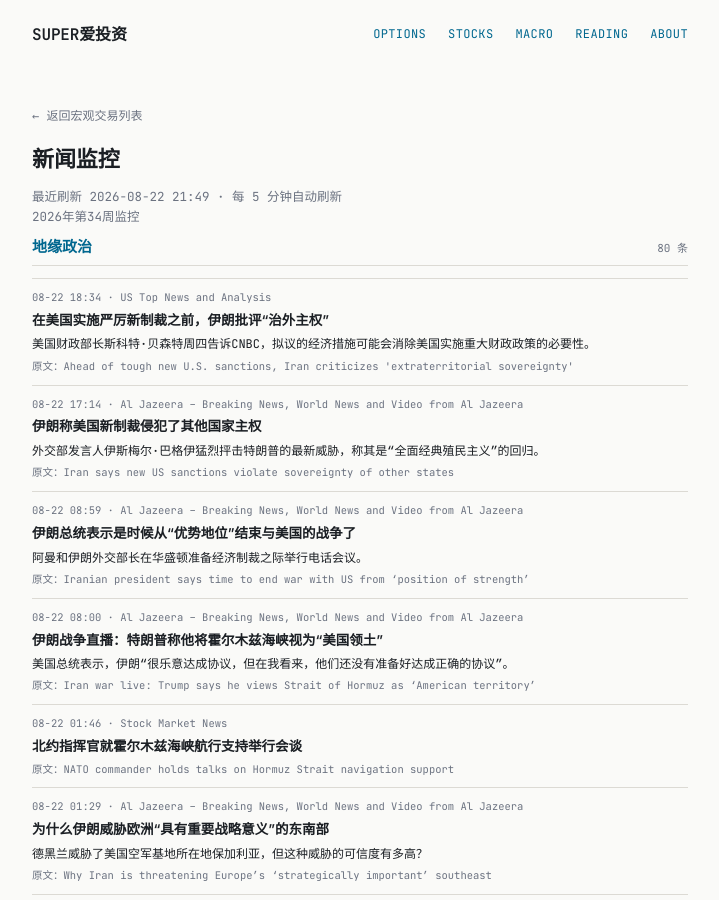
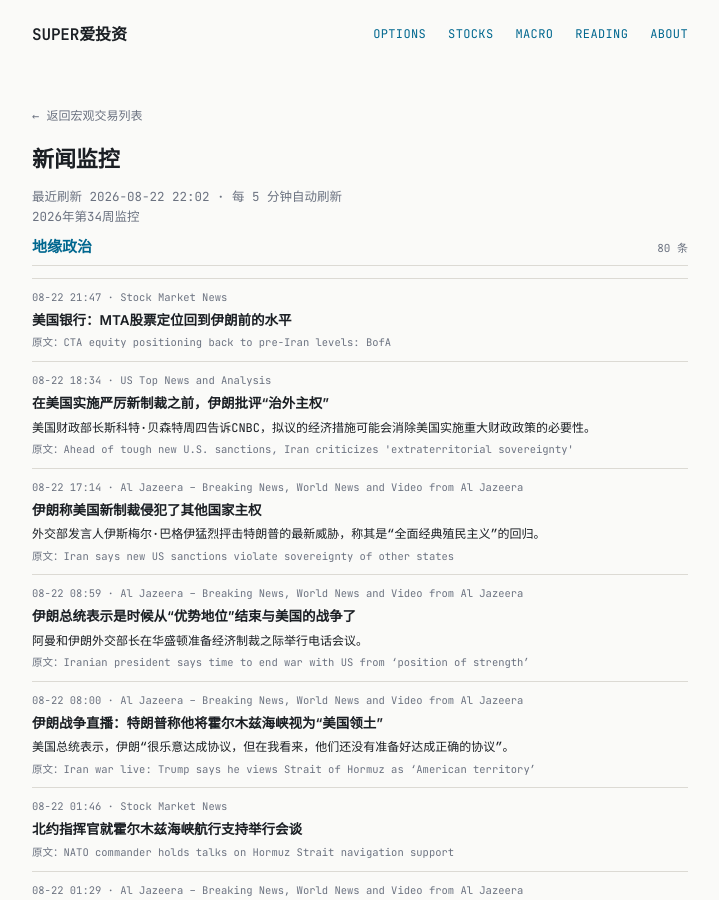
Before and after one commit to tang3super/tang3super.github.io, a Jekyll site: the page built from macro-trade/news-digest.md, in a window 1280 px wide and 900 px high. Shown: the whole window, without its empty margins (280-999 px from the left). Built offline with Jekyll 4.4.1, drawn with Linux system fonts in a browser that asks for light colours; some of the changed text lies outside the part shown.

Commit message:
sync news-digest article

```diff
--- a/macro-trade/news-digest.md
+++ b/macro-trade/news-digest.md
@@ -5,11 +5,17 @@ title: 新闻监控
 date: '2026-08-22'
 summary: 2026年第34周监控
 week_label: 2026年第34周监控
-last_updated: 2026-08-22 21:49
+last_updated: 2026-08-22 22:02
 refresh_note: 每 5 分钟自动刷新
 topics:
 - name: 地缘政治
   items:
+  - title: 'CTA equity positioning back to pre-Iran levels: BofA'
+    summary: ''
+    link: https://www.investing.com/news/stock-market-news/cta-equity-positioning-back-to-preiran-levels-bofa-4872364
+    source: Stock Market News
+    time: 08-22 21:47
+    title_zh: 美国银行：MTA股票定位回到伊朗前的水平
   - title: Ahead of tough new U.S. sanctions, Iran criticizes 'extraterritorial sovereignty'
     summary: U.S. Treasury Secretary Scott Bessent told CNBC on Thursday that the proposed economic measures will likely negate the need for major U.S. m…
     link: https://www.cnbc.com/2026/08/22/iran-criticizes-us-sanctions-extraterritorial-sovereignty.html
```
Also changed, not shown: other parts of macro-trade/news-digest.md (+0 -6 lines).
